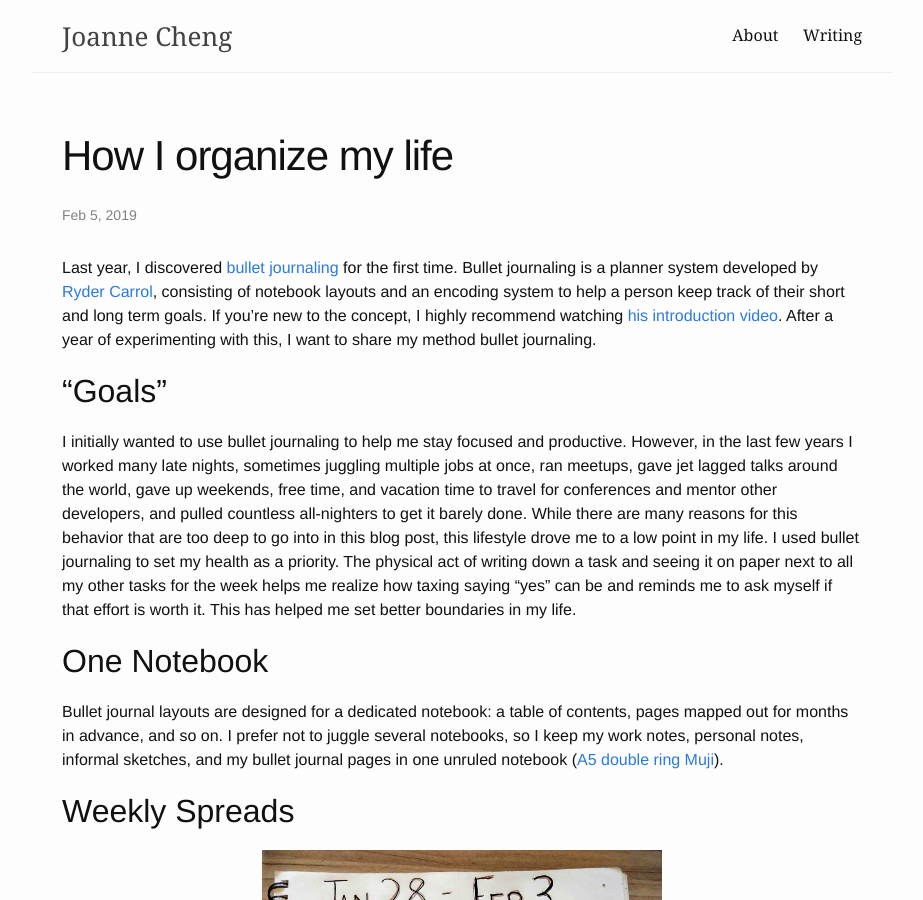
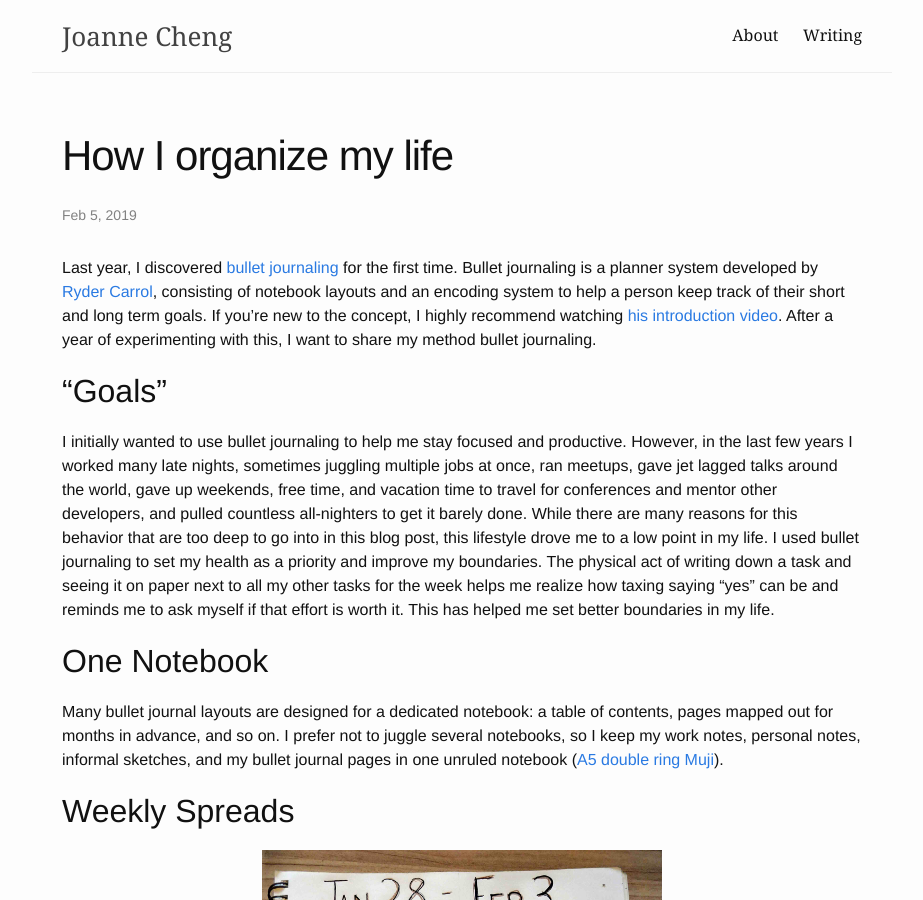
Before and after one commit to joannecheng/joannecheng.github.io, a Jekyll site: the page built from _posts/2019-02-05-how-i-bullet-journal.markdown, in a window 1280 px wide and 900 px high. Shown: the whole window, without its empty margins (178-1101 px from the left). Built offline with Jekyll 4.4.1, drawn with Linux system fonts in a browser that asks for light colours; nearby versions of some CDN libraries; library files that are not in the unit come from our copies.

Commit message:
bullet journal fix

```diff
--- a/_posts/2019-02-05-how-i-bullet-journal.markdown
+++ b/_posts/2019-02-05-how-i-bullet-journal.markdown
@@ -18,14 +18,14 @@ in the last few years I worked many late nights, sometimes juggling multiple job
 gave jet lagged talks around the world, gave up weekends, free time, and vacation time to
 travel for conferences and mentor other developers, and pulled countless all-nighters to get it barely done.
 While there are many reasons for this behavior that are too deep to go into in this blog post, this lifestyle drove me to a low point in my life.
-I used bullet journaling to set my health as a priority.
+I used bullet journaling to set my health as a priority and improve my boundaries.
 The physical act of writing down a task and seeing it on paper next to all my other tasks for the week helps me realize how taxing saying "yes" can be
 and reminds me to ask myself if that effort is worth it.
 This has helped me set better boundaries in my life.
 
 ## One Notebook
 
-Bullet journal layouts are designed for a dedicated notebook: a
+Many bullet journal layouts are designed for a dedicated notebook: a
 table of contents, pages mapped out for months in advance, and so on.
 I prefer not to juggle several notebooks, so I keep my work notes, personal notes, informal
 sketches, and my bullet journal pages in one unruled notebook ([A5 double ring
```
